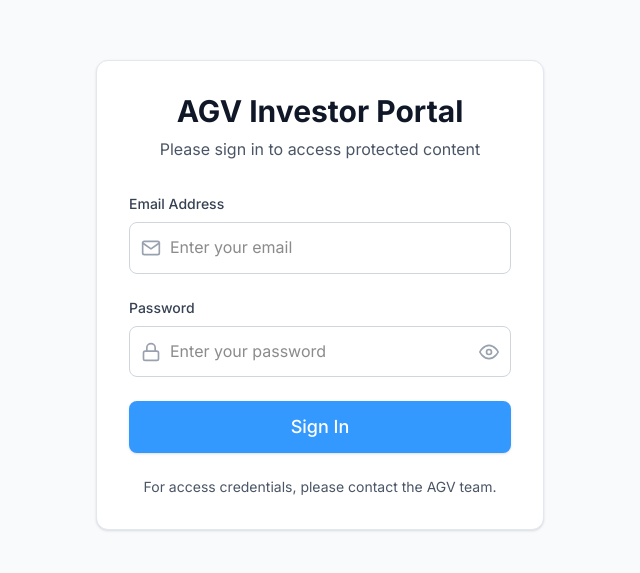
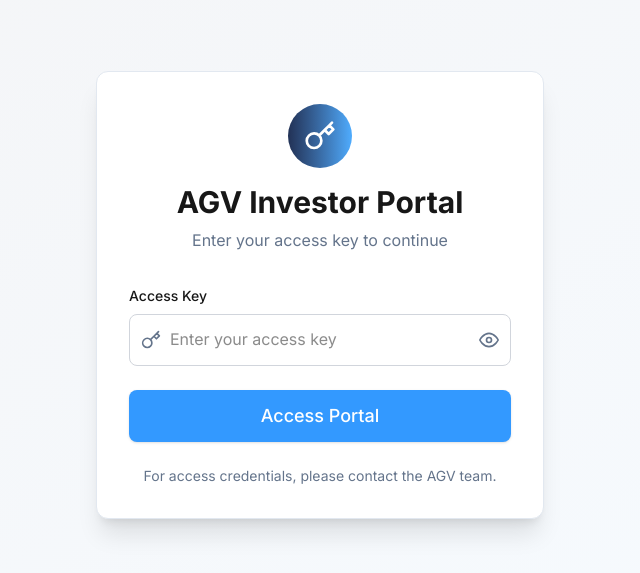
Before and after one commit to AGV-Protocol/investor-portal, a Next.js app: page /financials in a window 1280 px wide. Shown: the part 105-678 px from the top of the page, without its empty margins (320-960 px from the left). Built offline with nearby package versions, Linux system fonts and the light colour scheme.

Commit message:
Refactor authentication mechanism by replacing email/password login with key-based authentication. Updated ProtectedRoute to use KeyForm instead of LoginForm, and removed user state management from AuthContext for a streamlined authentication process.

```diff
--- /dev/null
+++ b/src/components/KeyForm.tsx
@@ -0,0 +1,121 @@
+'use client';
+
+import React, { useState } from 'react';
+import { motion } from 'framer-motion';
+import { FiKey, FiEye, FiEyeOff } from 'react-icons/fi';
+import Button from './Button';
+import Card from './Card';
+
+interface KeyFormProps {
+  onLogin: (key: string) => Promise<boolean>;
+  loading?: boolean;
+}
+
+export default function KeyForm({ onLogin, loading = false }: KeyFormProps) {
+  const [key, setKey] = useState('');
+  const [showKey, setShowKey] = useState(false);
+  const [error, setError] = useState('');
+  const [isSubmitting, setIsSubmitting] = useState(false);
+
+  const handleSubmit = async (e: React.FormEvent) => {
+    e.preventDefault();
+    setError('');
+    setIsSubmitting(true);
+
+    try {
+      const success = await onLogin(key);
+      if (!success) {
+        setError('Invalid access key. Please try again.');
+      }
+    } catch (err) {
+      setError('An error occurred. Please try again.');
+    } finally {
+      setIsSubmitting(false);
+    }
+  };
+
+  return (
+    <div className="min-h-screen flex items-center justify-center bg-gradient-to-br from-[#223256]/5 to-[#4FACFE]/5 py-12 px-4 sm:px-6 lg:px-8">
+      <motion.div
+        initial={{ opacity: 0, y: 20 }}
+        animate={{ opacity: 1, y: 0 }}
+        transition={{ duration: 0.6 }}
+        className="max-w-md w-full"
+      >
+        <Card className="p-8 shadow-xl">
+          <div className="text-center mb-8">
+            <div className="w-16 h-16 bg-gradient-to-r from-[#223256] to-[#4FACFE] rounded-full flex items-center justify-center mx-auto mb-4">
+              <FiKey className="h-8 w-8 text-white" />
+            </div>
+            <h2 className="text-3xl font-bold text-foreground mb-2">
+              AGV Investor Portal
+            </h2>
+            <p className="text-muted-foreground">
+              Enter your access key to continue
+            </p>
+          </div>
+
+          <form onSubmit={handleSubmit} className="space-y-6">
+            <div>
+              <label htmlFor="key" className="block text-sm font-medium text-foreground mb-2">
+                Access Key
+              </label>
+              <div className="relative">
+                <div className="absolute inset-y-0 left-0 pl-3 flex items-center pointer-events-none">
+                  <FiKey className="h-5 w-5 text-muted-foreground" />
+                </div>
+                <input
+                  id="key"
+                  name="key"
+                  type={showKey ? 'text' : 'password'}
+                  required
+                  value={key}
+                  onChange={(e) => setKey(e.target.value)}
+                  className="block w-full pl-10 pr-12 py-3 border border-gray-300 rounded-lg focus:outline-none focus:ring-2 focus:ring-primary focus:border-transparent bg-white"
+                  placeholder="Enter your access key"
+                />
+                <button
+                  type="button"
+                  className="absolute inset-y-0 right-0 pr-3 flex items-center"
+                  onClick={() => setShowKey(!showKey)}
+                >
+                  {showKey ? (
+                    <FiEyeOff className="h-5 w-5 text-muted-foreground hover:text-foreground" />
+                  ) : (
+                    <FiEye className="h-5 w-5 text-muted-foreground hover:text-foreground" />
+                  )}
+                </button>
+              </div>
+            </div>
+
+            {error && (
+              <motion.div
+                initial={{ opacity: 0, y: -10 }}
+                animate={{ opacity: 1, y: 0 }}
+                className="bg-red-50 border border-red-200 text-red-700 px-4 py-3 rounded-lg text-sm"
+              >
+                {error}
+              </motion.div>
+            )}
+
+            <Button
+              type="submit"
+              variant="primary"
+              size="lg"
+              className="w-full"
+              disabled={isSubmitting || loading}
+            >
+              {isSubmitting ? 'Authenticating...' : 'Access Portal'}
+            </Button>
+          </form>
+
+          <div className="mt-6 text-center">
+            <p className="text-sm text-muted-foreground">
+              For access credentials, please contact the AGV team.
+            </p>
+          </div>
+        </Card>
+      </motion.div>
+    </div>
+  );
+}
--- a/src/components/ProtectedRoute.tsx
+++ b/src/components/ProtectedRoute.tsx
@@ -2,7 +2,7 @@
 
 import React from 'react';
 import { useAuth } from '@/contexts/AuthContext';
-import LoginForm from './LoginForm';
+import KeyForm from './KeyForm';
 
 interface ProtectedRouteProps {
   children: React.ReactNode;
@@ -20,7 +20,7 @@ export default function ProtectedRoute({ children }: ProtectedRouteProps) {
   }
 
   if (!isAuthenticated) {
-    return <LoginForm onLogin={login} />;
+    return <KeyForm onLogin={login} />;
   }
 
   return <>{children}</>;
--- a/src/contexts/AuthContext.tsx
+++ b/src/contexts/AuthContext.tsx
@@ -4,8 +4,7 @@ import React, { createContext, useContext, useState, useEffect, ReactNode } from
 
 interface AuthContextType {
   isAuthenticated: boolean;
-  user: { email: string } | null;
-  login: (email: string, password: string) => Promise<boolean>;
+  login: (key: string) => Promise<boolean>;
   logout: () => void;
   loading: boolean;
 }
@@ -14,7 +13,6 @@ const AuthContext = createContext<AuthContextType | undefined>(undefined);
 
 export function AuthProvider({ children }: { children: ReactNode }) {
   const [isAuthenticated, setIsAuthenticated] = useState(false);
-  const [user, setUser] = useState<{ email: string } | null>(null);
   const [loading, setLoading] = useState(true);
 
   useEffect(() => {
@@ -23,9 +21,8 @@ export function AuthProvider({ children }: { children: ReactNode }) {
     if (savedAuth) {
       try {
         const authData = JSON.parse(savedAuth);
-        if (authData.isAuthenticated && authData.user) {
+        if (authData.isAuthenticated) {
           setIsAuthenticated(true);
-          setUser(authData.user);
         }
       } catch (error) {
         console.error('Error parsing saved auth data:', error);
@@ -35,17 +32,14 @@ export function AuthProvider({ children }: { children: ReactNode }) {
     setLoading(false);
   }, []);
 
-  const login = async (email: string, password: string): Promise<boolean> => {
-    // Simple authentication - password must be 'agv2025vc'
-    if (password === 'agv2025vc') {
-      const userData = { email };
+  const login = async (key: string): Promise<boolean> => {
+    // Simple key-based authentication - key must be 'agv2025vc'
+    if (key === 'agv2025vc') {
       setIsAuthenticated(true);
-      setUser(userData);
 
       // Save to localStorage
       localStorage.setItem('agv_auth', JSON.stringify({
-        isAuthenticated: true,
-        user: userData
+        isAuthenticated: true
       }));
 
       return true;
@@ -55,14 +49,12 @@ export function AuthProvider({ children }: { children: ReactNode }) {
 
   const logout = () => {
     setIsAuthenticated(false);
-    setUser(null);
     localStorage.removeItem('agv_auth');
   };
 
   return (
     <AuthContext.Provider value={{
       isAuthenticated,
-      user,
       login,
       logout,
       loading
```
